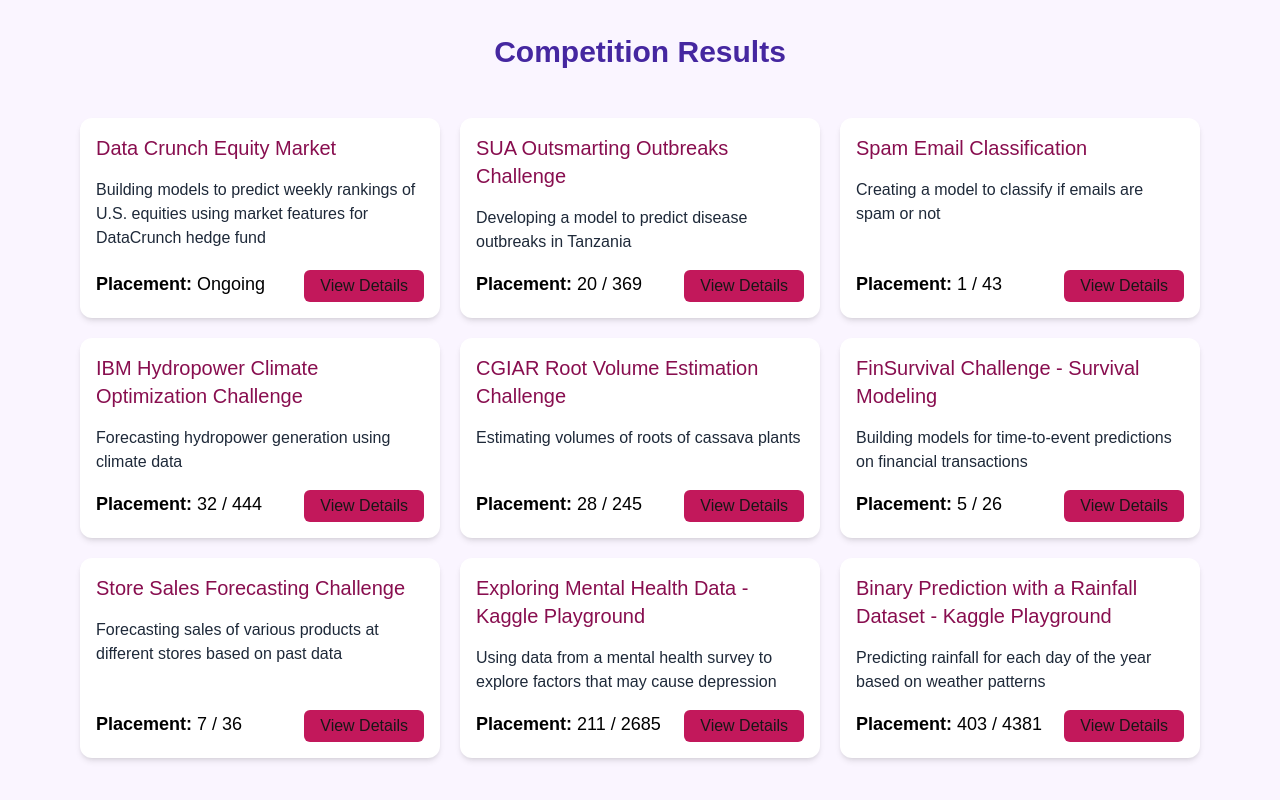
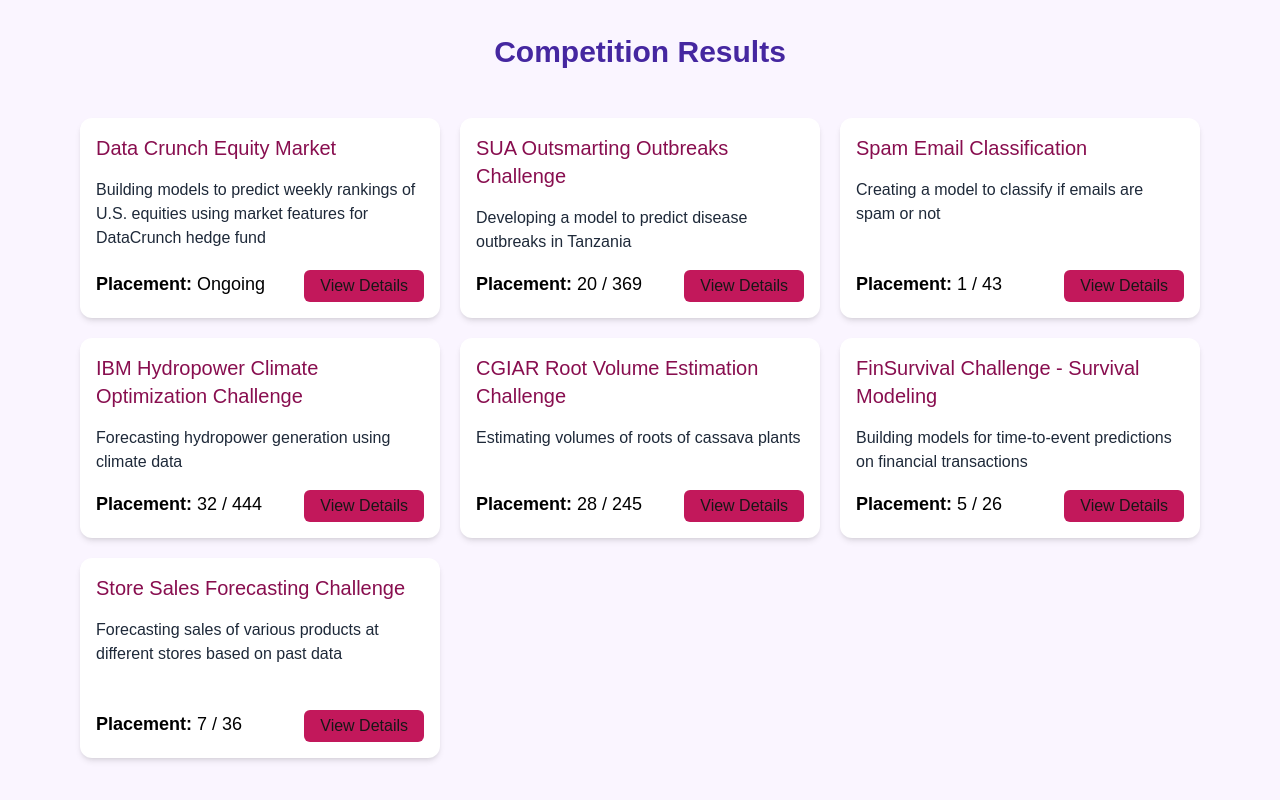
Before and after one commit to mashrursakif/personal-site, a Next.js app: page /competitions in a window 1280 px wide. Shown: the part 1715-2515 px from the top of the page. Built offline with nearby package versions, Linux system fonts and the light colour scheme.

Commit message:
Update competition data

```diff
--- a/src/app/data/dataLists.js
+++ b/src/app/data/dataLists.js
@@ -102,18 +102,18 @@
 	// 	webLink:
 	// 		'https://zindi.africa/competitions/barbados-lands-and-surveys-plot-automation-challenge',
 	// },
-	{
-		title: 'Exploring Mental Health Data - Kaggle Playground',
-		description:
-			'Using data from a mental health survey to explore factors that may cause depression',
-		placement: '211 / 2685',
-		webLink: 'https://www.kaggle.com/competitions/playground-series-s4e11',
-	},
-	{
-		title: 'Binary Prediction with a Rainfall Dataset - Kaggle Playground',
-		description:
-			'Predicting rainfall for each day of the year based on weather patterns',
-		placement: '403 / 4381',
-		webLink: 'https://www.kaggle.com/competitions/playground-series-s5e3',
-	},
+	// {
+	// 	title: 'Exploring Mental Health Data - Kaggle Playground',
+	// 	description:
+	// 		'Using data from a mental health survey to explore factors that may cause depression',
+	// 	placement: '211 / 2685',
+	// 	webLink: 'https://www.kaggle.com/competitions/playground-series-s4e11',
+	// },
+	// {
+	// 	title: 'Binary Prediction with a Rainfall Dataset - Kaggle Playground',
+	// 	description:
+	// 		'Predicting rainfall for each day of the year based on weather patterns',
+	// 	placement: '403 / 4381',
+	// 	webLink: 'https://www.kaggle.com/competitions/playground-series-s5e3',
+	// },
 ];
```
